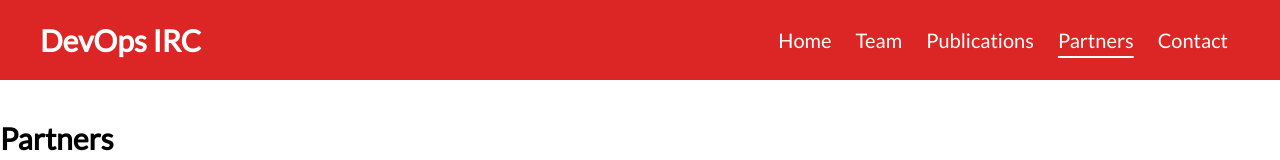
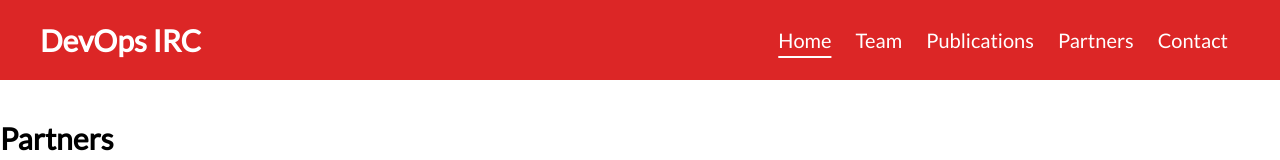
Before and after one commit to devopsirc/devopsirc.github.io, a Vue app: page /partners in a window 1280 px wide. Shown: the top 160 px of the page. Built offline with nearby package versions, Linux system fonts and the light colour scheme; what tw-elements would draw is missing.

Commit message:
navbar fixed

```diff
--- a/src/components/navbar/TheDefaultNavBar.vue
+++ b/src/components/navbar/TheDefaultNavBar.vue
@@ -1,7 +1,8 @@
 <script setup>
-import { useRouter } from 'vue-router';
+import { useRoute, useRouter } from 'vue-router';
 
 const routes = useRouter().options.routes;
+const currentRoutePath = useRoute().path
 </script>
 
 <template>
@@ -15,7 +16,7 @@
         :key="route.id"
         :to="route.path"
         class="nav-item"
-        :class="{ 'nav-item-selected': this.$route.path === route.path }"
+        :class="{ 'nav-item-selected': currentRoutePath === route.path }"
         >{{ route.name }}
       </router-link>
     </div>
```
